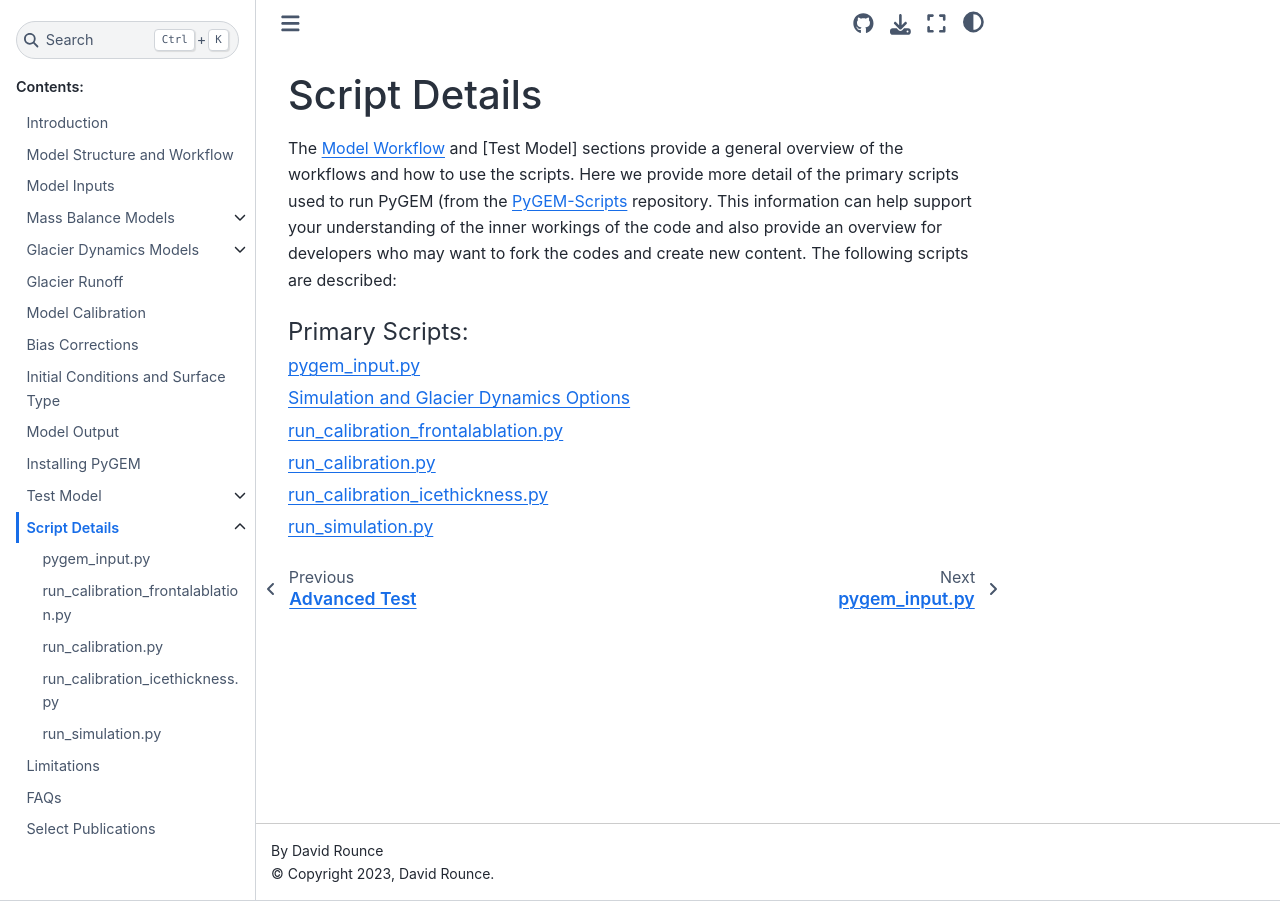
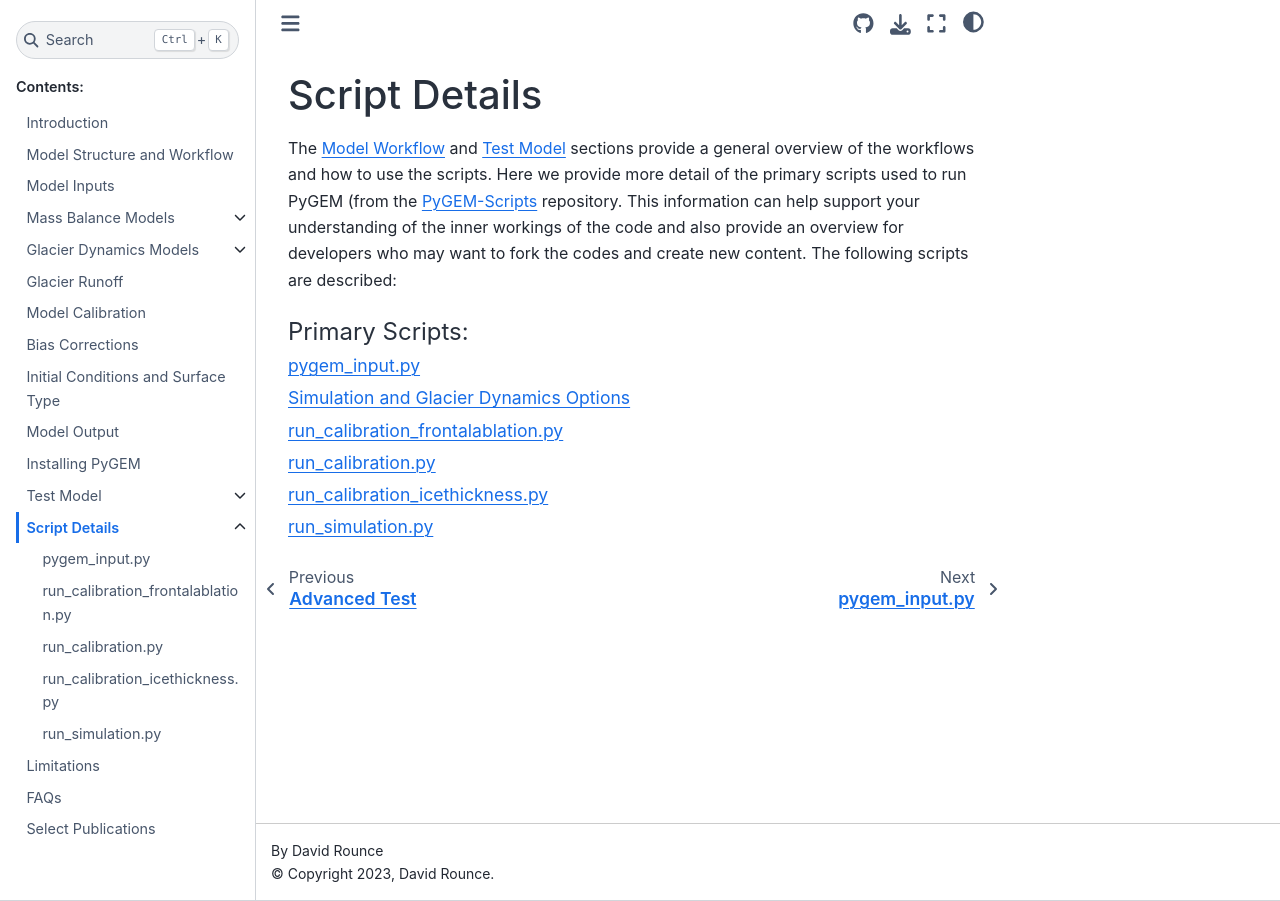
Before and after one commit to drounce/PyGEM, a Sphinx documentation site: the page built from docs/scripts_overview.md, in a window 1280 px wide. Built offline with Sphinx 7.4.7 and the Sphinx Book theme 1.1.4, drawn with Linux system fonts in a browser that asks for light colours; some of the changed lines change nothing that is shown.

Commit message:
fixing hyperlink

````diff
--- a/docs/scripts_overview.md
+++ b/docs/scripts_overview.md
@@ -1,5 +1,6 @@
+(scripts_overview_target)=
 # Script Details
-The [Model Workflow](model_workflow_target) and [Test Model] sections provide a general overview of the workflows and how to use the scripts. Here we provide more detail of the primary scripts used to run PyGEM (from the [PyGEM-Scripts](https://github.com/drounce/PyGEM-scripts/tree/main) repository. This information can help support your understanding of the inner workings of the code and also provide an overview for developers who may want to fork the codes and create new content. The following scripts are described:
+The [Model Workflow](model_workflow_target) and [Test Model](test_model_target) sections provide a general overview of the workflows and how to use the scripts. Here we provide more detail of the primary scripts used to run PyGEM (from the [PyGEM-Scripts](https://github.com/drounce/PyGEM-scripts/tree/main) repository. This information can help support your understanding of the inner workings of the code and also provide an overview for developers who may want to fork the codes and create new content. The following scripts are described:
 
 ```{toctree}
 ---
````
Also changed, not shown: docs/test_write_md.ipynb.
